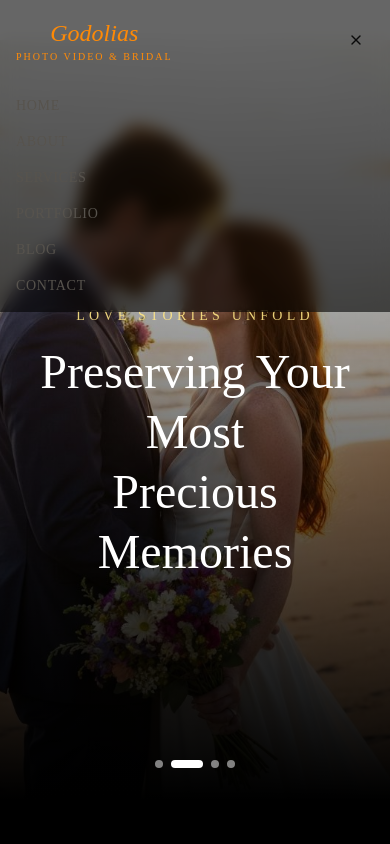
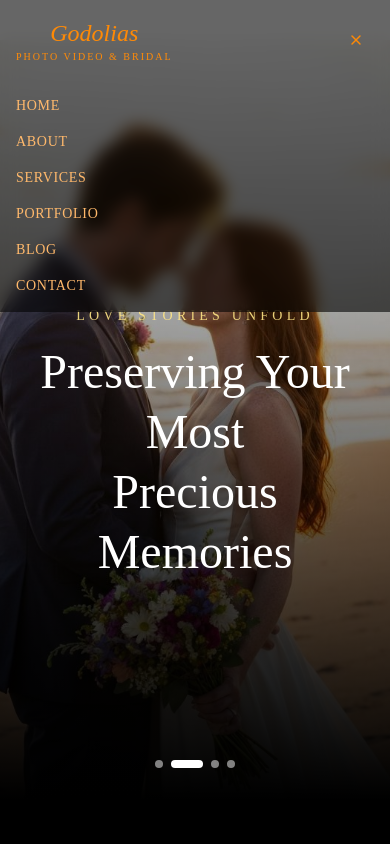
Before and after one commit to segni9997/godolias-phptography, a React (Vite) app: page / in a window 390 px wide. Both pictures are taken after a click on the button 356 px from the left and 40 px from the top of the page. Shown: the top 844 px of the page. Built offline with nearby package versions, Linux system fonts and the light colour scheme; a web font is replaced by a local one.

Commit message:
`Update NavBar component: change button icon colors`

```diff
--- a/src/components/NavBar.tsx
+++ b/src/components/NavBar.tsx
@@ -58,7 +58,7 @@ export function Navbar() {
 
           {/* Mobile menu button */}
           <Button variant="ghost" size="icon" className="md:hidden" onClick={() => setIsOpen(!isOpen)}>
-            {isOpen ? <X className="h-6 w-6" /> : <Menu className="h-6 w-6" />}
+            {isOpen ? <X className="h-6  text-orange-400 w-6" /> : <Menu className="h-6 w-6 text-orange-400 " />}
           </Button>
         </div>
 
@@ -69,7 +69,7 @@ export function Navbar() {
               <Link
                 key={link.to}
                 to={link.to}
-                className="block text-sm tracking-wider text-stone-600 hover:text-stone-900 transition-colors uppercase"
+                className="block text-sm tracking-wider text-orange-300 hover:text-orange-500 transition-colors uppercase"
                 onClick={() => setIsOpen(false)}
               >
                 {link.label}
```
